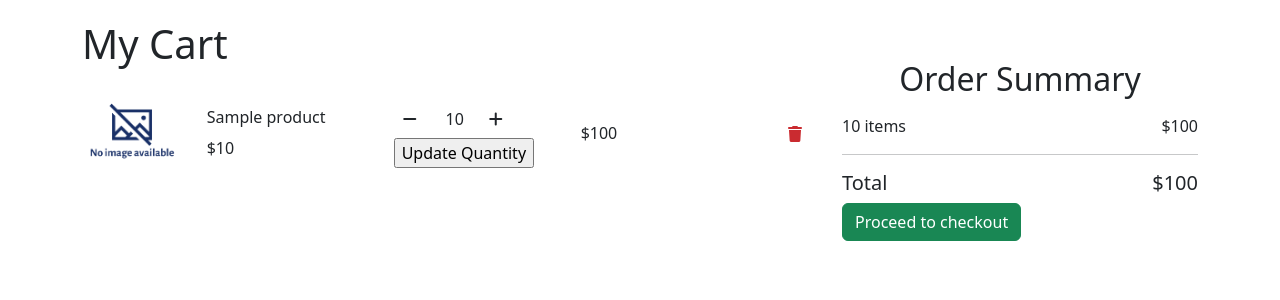
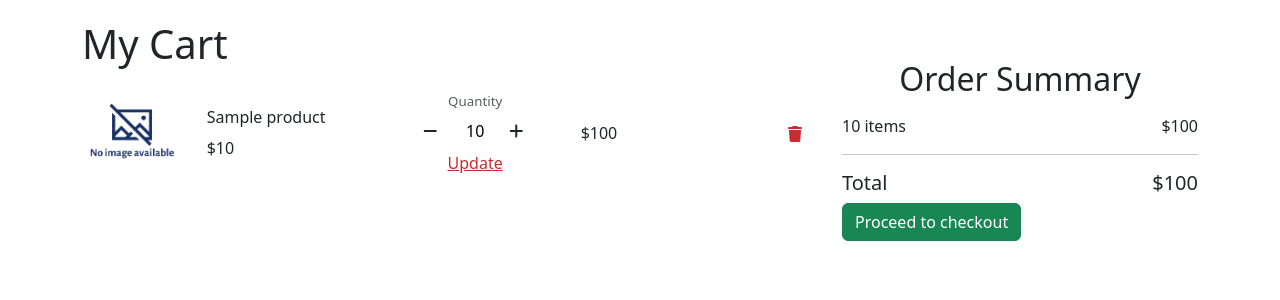
Before and after one commit to otyliaz/3.3-3.4-assessment, a PHP site: page /cart.php in a window 1280 px wide. Shown: the part 76-376 px from the top of the page. Run offline with PHP 8.4, Linux system fonts and the light colour scheme; the visitor is signed in with stand-in values (Sample User, id 1); tables that the repository leaves empty or names only in its code hold one stand-in row (values such as "Sample post").

Commit message:
update and delete item from cart

```diff
--- a/cart.php
+++ b/cart.php
@@ -13,6 +13,7 @@ include('./includes/nav.php');
 if (isset($_SESSION['iduser'])) {
     $iduser = $_SESSION['iduser'];
 } else {
+    //do this
     echo "sign in to you account to add items to cart! no thanks, i want to continue browsing";
     //exit();
     //header ("Location: login.php");
@@ -23,7 +24,9 @@ $cart_r = $conn->query($cart_q);
 $row = $cart_r->fetch_assoc();
 $idcart = $row['idcart'];
 
-$query = "SELECT product.idproduct, product.stock, product.name, product.image_url, product.price, cart_item.item_quantity FROM cart_item JOIN product ON cart_item.idproduct = product.idproduct WHERE cart_item.idcart = $idcart";
+$query = "SELECT product.idproduct, product.stock, product.name, product.image_url, product.price, cart_item.item_quantity
+FROM cart_item JOIN product
+ON cart_item.idproduct = product.idproduct WHERE cart_item.idcart = $idcart";
 $result = $conn->query($query);
 
 // if ($result){
@@ -50,7 +53,7 @@ $result = $conn->query($query);
         //    $data_result[] = $row;}
 
         if ($result->num_rows == 0) {
-            echo '<p>You have nothing in your cart. go to the shop to add some items</p>';
+            echo '<p>You currently have nothing in your cart. Go to the shop to add some items!</p>';
         } else {
 
             while($row = $result->fetch_assoc()) {
@@ -73,28 +76,33 @@ $result = $conn->query($query);
                         <h6>$row[name]</h6>
                         <p class='mb-0'>$$row[price]</p>
                     </div>
-                    <div class='col-md-3 d-flex'>
-                    <form class='form-item-quantity' action='update_cart.php'>
+                    <div class='col-md-3 d-flex justify-content-center'>
+                    <form class='form-item-quantity' action='update_cart.php' method='post'>
+                        <div class='qty-group'>
+                            <p class='m-0 text-center text-muted' id='qty-label'>Quantity</p>
                             <div class='d-flex'>
                                 <button class='btn btn-decrease px-2' >
                                     <i class='fas fa-minus'></i>
                                 </button>
 
-                            <input min='0' max='$row[stock]' name='quantity' value='$row[item_quantity]' type='number' class='quantity-input form-control'>
+                                <input min='1' max='$row[stock]' name='quantity' value='$row[item_quantity]' type='number' class='quantity-input p-0'>
                                 <input type='hidden' name='idproduct' value='$row[idproduct]'>
 
                                 <button class='btn btn-increase px-2'>
                                     <i class='fas fa-plus'></i>
                                 </button>
                             </div>
-                        <input class='' type='submit' value='Update Quantity'>
+                        </div>
+                        <div class='text-center'>
+                            <input class='update-link m-0' type='submit' value='Update'>
+                        </div>
                     </form>
                     </div>
                     <div class='col-md-3'>
                         <h6 class='mb-0'>$$item_total</h6>
                     </div>
                     <div class='col-md-1 text-end'>
-                        <a href='delete_cart_item.php' class='delete-icon'><i class='fas fa-trash'></i></a>
+                        <a href='delete_cart_item.php?id=$row[idproduct]' class='delete-icon'><i class='fas fa-trash'></i></a>
                     </div>
                 </div> <!--closing class='row'-->";
                 //echo '<img src='./images/$row[image_url].jpg' alt='$row[name]'>';
--- a/includes/style.css
+++ b/includes/style.css
@@ -193,9 +193,25 @@ i {
     flex-direction: column;
 }
 
+#qty-label {
+    font-size: smaller;
+}
+
 .product-price {
     color: #193067;
     font-weight: bold;
+}
+
+/* update product quantity button */
+.update-link {
+    background: none;
+    border: none;
+    color: #CA2B30;
+    text-decoration: underline;
+}
+
+.update-link:hover {
+    color: #0056b3; /* Darker shade on hover */
 }
 
 /* cart  */
--- a/product.php
+++ b/product.php
@@ -124,7 +124,7 @@ $imagepath = "./item_images/$row[image_url]";
         </button>
 
         <input min='1' max='<?=$row['stock']?>' name='quantity' value='1' type='number' class='quantity-input'>
-        <input type='hidden' name='idproduct' value='$row[idproduct]'>
+        <input type='hidden' name='idproduct' value='<?=$row['idproduct']?>'>
 
         <button class='btn btn-increase px-2'>
             <i class='fas fa-plus'></i>
@@ -148,6 +148,7 @@ $imagepath = "./item_images/$row[image_url]";
 
 <?php include './includes/footer.html'?>
 
-<script src="quantity-buttons.js"></script>
+<script src="quantity-buttons.js">
+</script>
 </body>
 </html>
```
Also changed, not shown: delete_cart_item.php (+42 -1 lines), deleteproduct.php (+7 -2 lines), update_cart.php (+27 -8 lines). Lines whose indentation alone changed are shown as unchanged.
